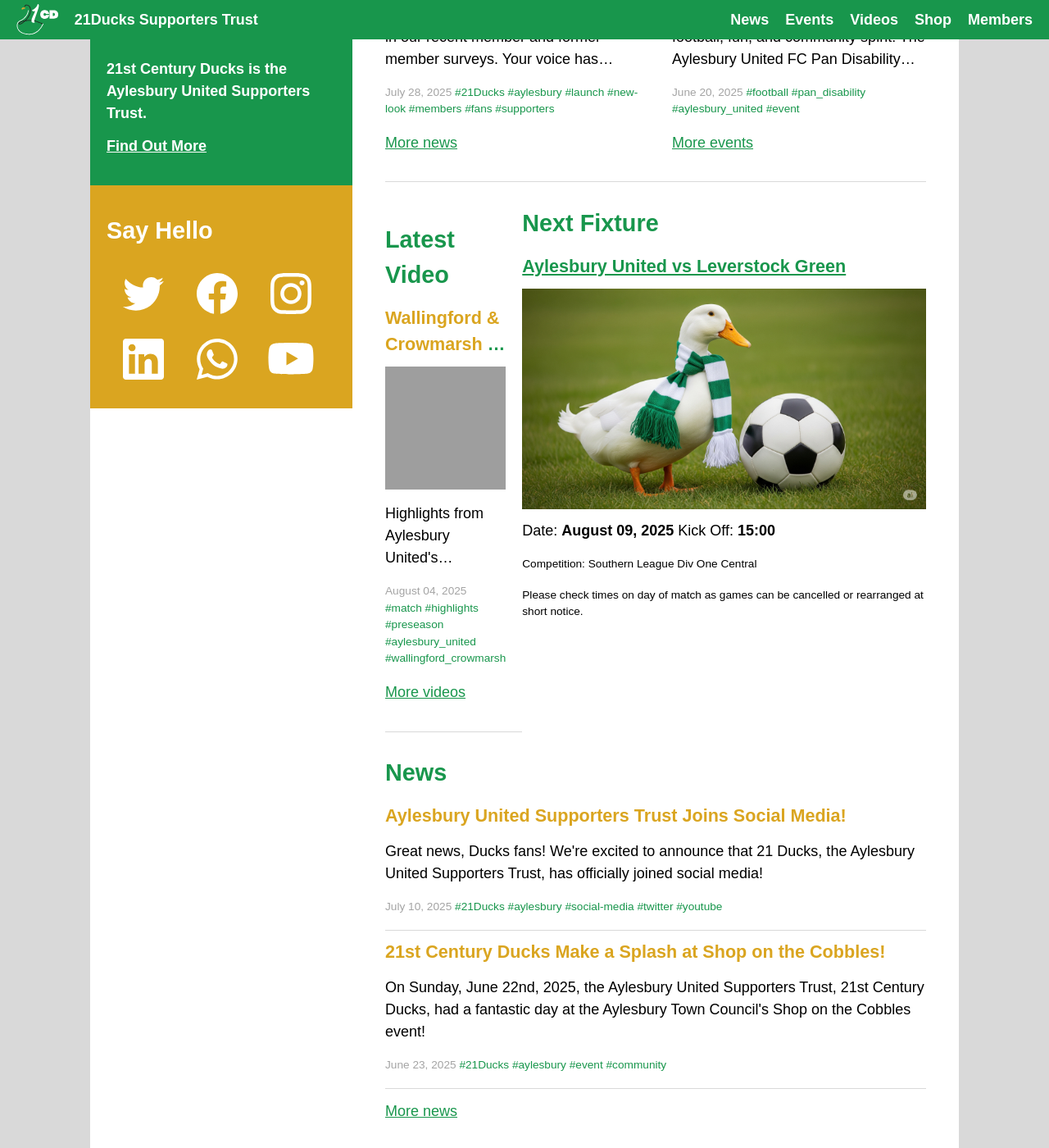
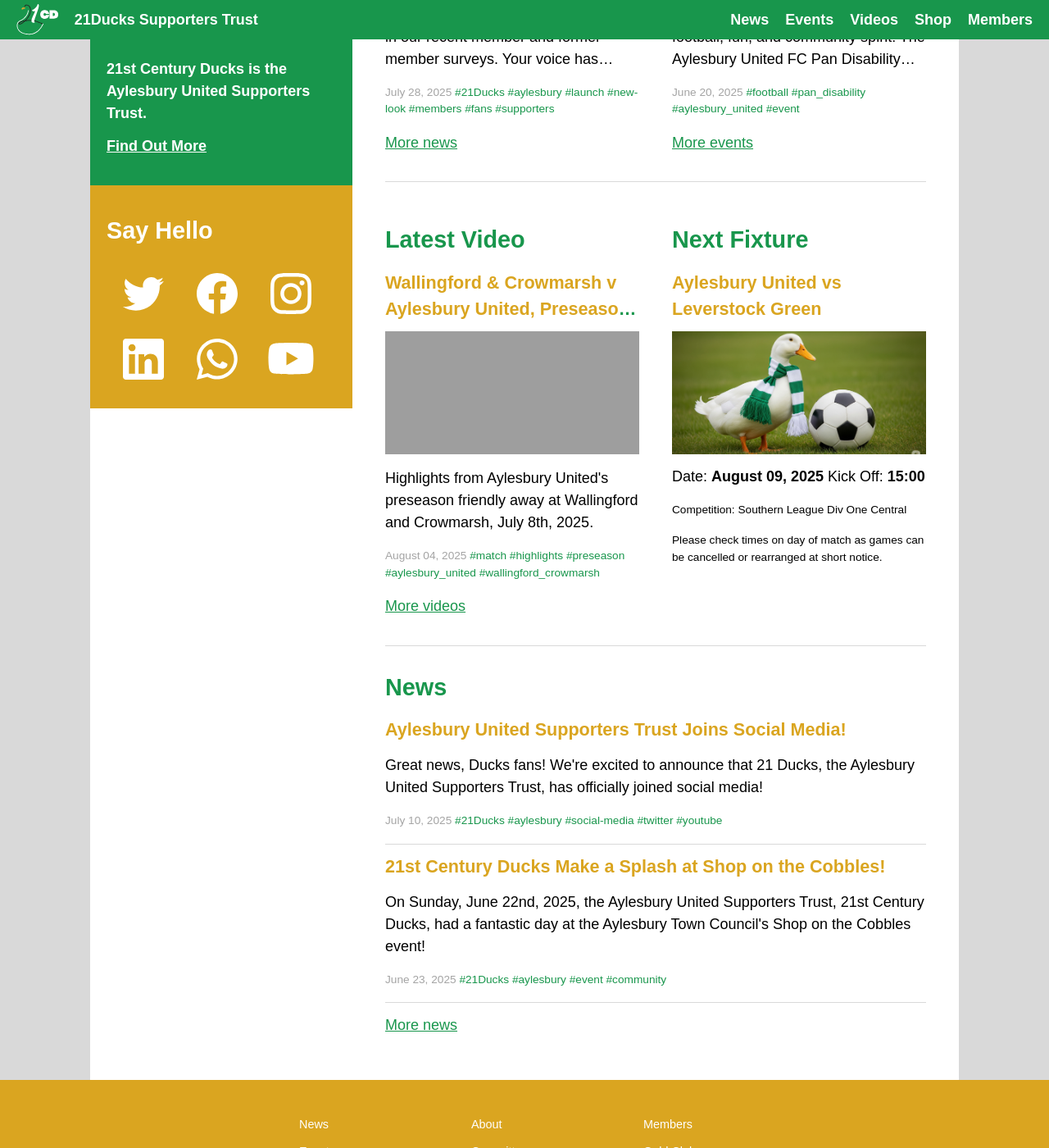
Before and after one commit to RobDWaller/21ducks.github.io, a Jekyll site: the page built from index.html, in a window 1280 px wide and 1400 px high, scrolled down 389 px. Shown: the whole window at 82% size. Built offline with Jekyll 4.4.1, drawn with Linux system fonts in a browser that asks for light colours; comment, search, counter and statistics services are not loaded; grey boxes are pictures that could not be loaded.

Commit message:
Styled fixtures box on homepage.

```diff
--- a/_sass/21ducks-theme.scss
+++ b/_sass/21ducks-theme.scss
@@ -50,7 +50,7 @@
     }
 }
 
-.post-snippet, .post-latest, .video-latest, .event-latest {
+.post-snippet, .post-latest, .video-latest, .event-latest, .fixture-latest {
     border-bottom: 1px solid rgb(217, 217, 217);
 
     h3 a {
--- a/_sass/device.scss
+++ b/_sass/device.scss
@@ -83,7 +83,7 @@
     .content-latest {
         flex-direction: column;
 
-        .video-latest, .post-latest, .event-latest {
+        .video-latest, .post-latest, .event-latest, .fixture-latest {
             width: 100%;
             padding: 0px;
 
--- a/_sass/layout.scss
+++ b/_sass/layout.scss
@@ -416,7 +416,7 @@
     display: flex;
     flex-direction: row;
 
-    .post-latest, .video-latest, .event-latest {
+    .post-latest, .video-latest, .event-latest, .fixture-latest {
         box-sizing: border-box;
         width: 50%;
         padding: 20px 20px 20px 0px;
@@ -435,7 +435,7 @@
         }
     }
 
-    .event-latest {
+    .event-latest, .fixture-latest {
         box-sizing: border-box;
         width: 50%;
         padding: 20px 0px 20px 20px;
```
